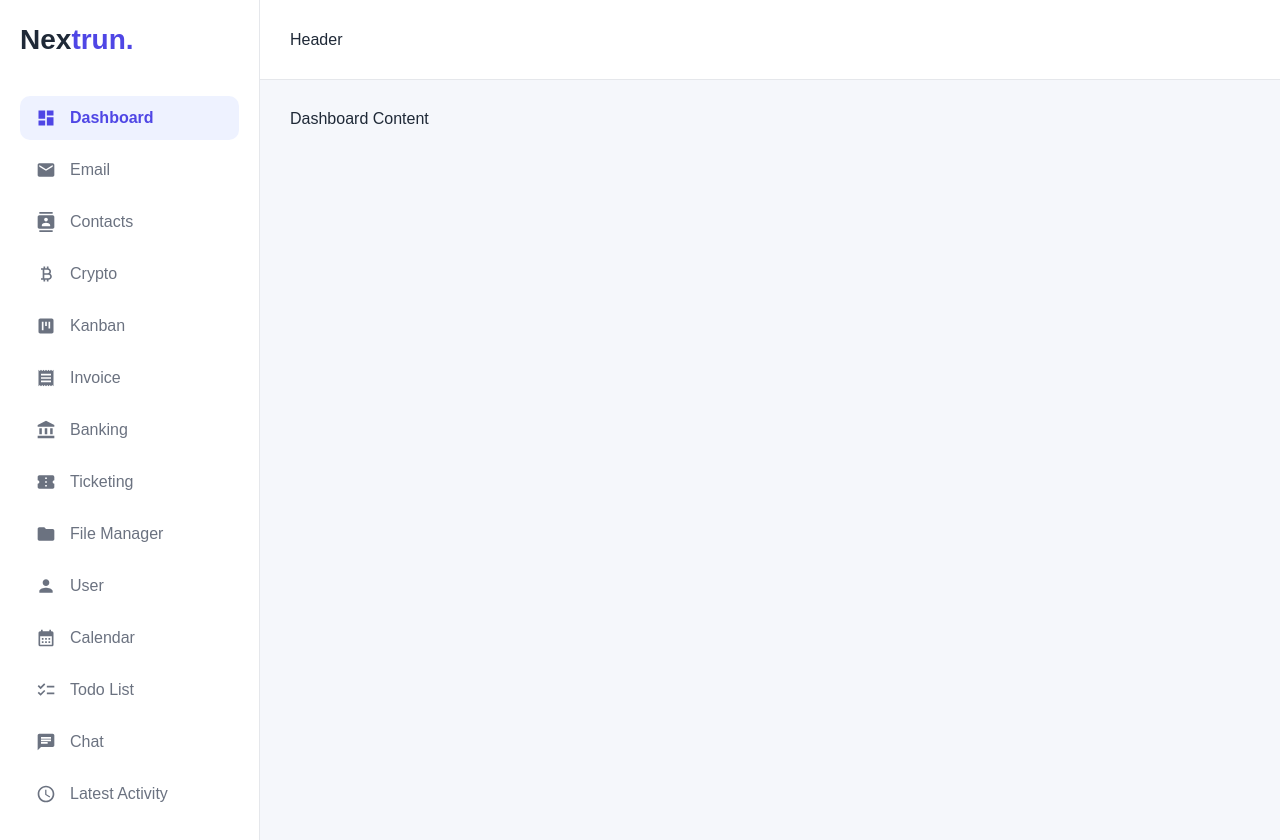
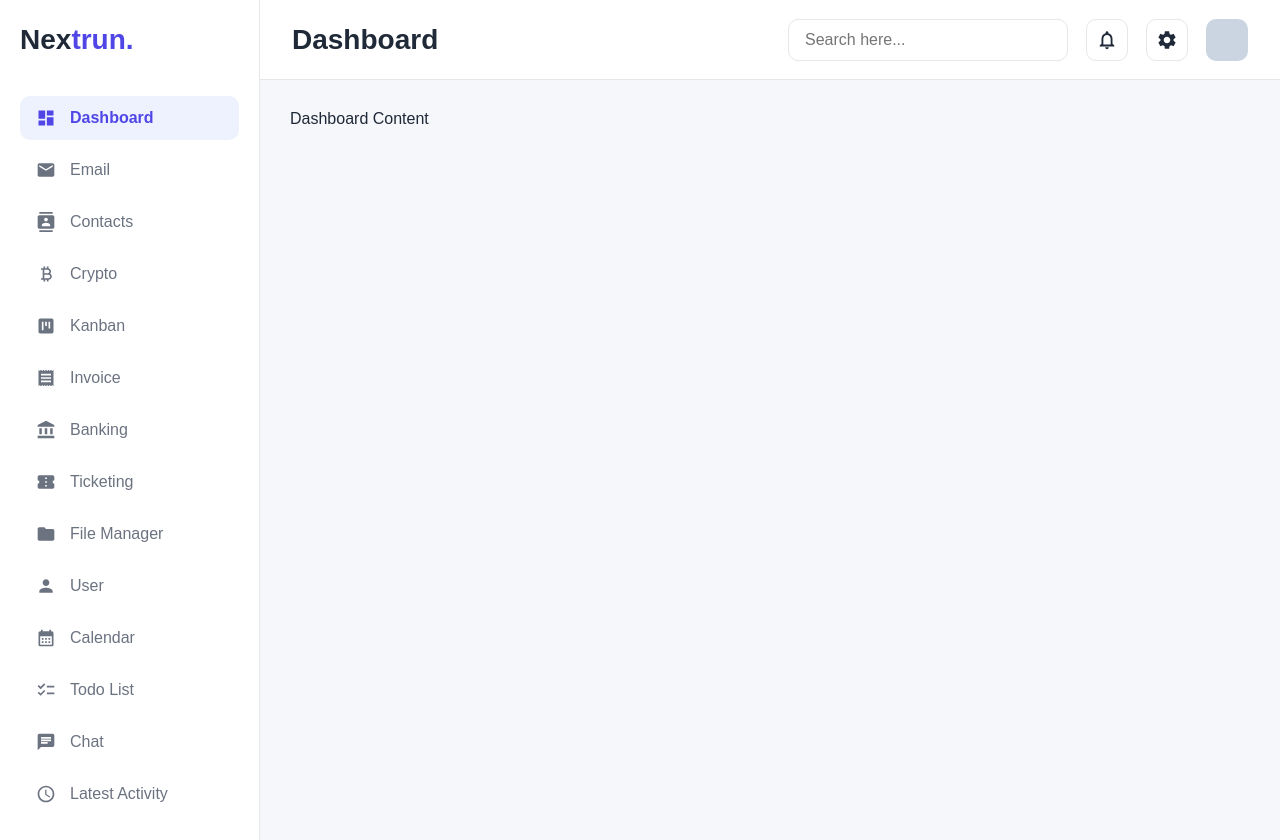
Before and after one commit to DevCodeYuvraj/Nextrun, a Next.js app in the folder nextrun-clean-and-elegant-admin-dashboard/: page /dashboard in a window 1280 px wide. Built offline with nearby package versions, Linux system fonts and the light colour scheme.

Commit message:
A8884:03 PM181 C18103i4:03 PM

```diff
--- a/nextrun-clean-and-elegant-admin-dashboard/src/components/layout/Header.jsx
+++ b/nextrun-clean-and-elegant-admin-dashboard/src/components/layout/Header.jsx
@@ -1,7 +1,38 @@
+import styles from "./Header.module.css";
+
+import {
+  MdNotificationsNone,
+  MdSettings
+} from "react-icons/md";
+
 export default function Header() {
   return (
-    <header className="header">
-      Header
+    <header className={styles.header}>
+
+      <div className={styles.left}>
+        <h2>Dashboard</h2>
+      </div>
+
+      <div className={styles.right}>
+
+        <input
+          className={styles.search}
+          type="text"
+          placeholder="Search here..."
+        />
+
+        <div className={styles.iconButton}>
+          <MdNotificationsNone size={22}/>
+        </div>
+
+        <div className={styles.iconButton}>
+          <MdSettings size={22}/>
+        </div>
+
+        <div className={styles.avatar}></div>
+
+      </div>
+
     </header>
   );
 }
```
